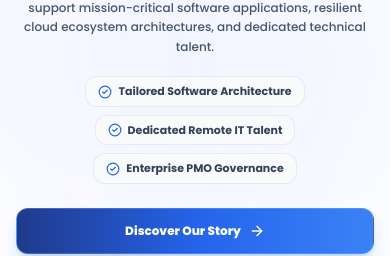
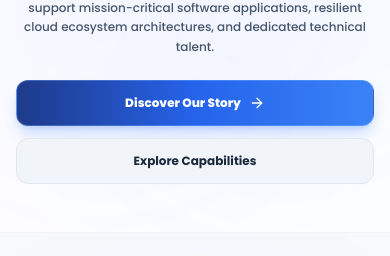
Before and after one commit to sivapragadheeswarii/tomtop, a React (Vite) app: page / in a window 390 px wide. Shown: the part 1078-1334 px from the top of the page. Built offline with nearby package versions, Linux system fonts and the light colour scheme.

Commit message:
feat: hide feature checkmark pills on mobile view in CompanyIntro

```diff
--- a/src/components/CompanyIntro.jsx
+++ b/src/components/CompanyIntro.jsx
@@ -57,13 +57,13 @@ export default function CompanyIntro({ onOpenQuote }) {
               Established in 2021, Tomtop Solutions partners with growth-oriented organizations to design, implement, and support mission-critical software applications, resilient cloud ecosystem architectures, and dedicated technical talent.
             </motion.p>
 
-            {/* Feature Checkmark Pills */}
+            {/* Feature Checkmark Pills (Desktop & Tablet Only) */}
             <motion.div
               initial={{ opacity: 0, y: 14 }}
               whileInView={{ opacity: 1, y: 0 }}
               viewport={{ once: true }}
               transition={{ delay: 0.15 }}
-              className="flex flex-wrap items-center justify-center lg:justify-start gap-2 sm:gap-2.5 pt-1"
+              className="hidden sm:flex flex-wrap items-center justify-center lg:justify-start gap-2 sm:gap-2.5 pt-1"
             >
               <span className="inline-flex items-center gap-1.5 px-3 py-1.5 rounded-xl bg-slate-50 border border-slate-200/80 text-[11px] sm:text-xs font-bold text-slate-700">
                 <CheckCircle2 className="w-3.5 h-3.5 text-[#2563EB] shrink-0" />
```
